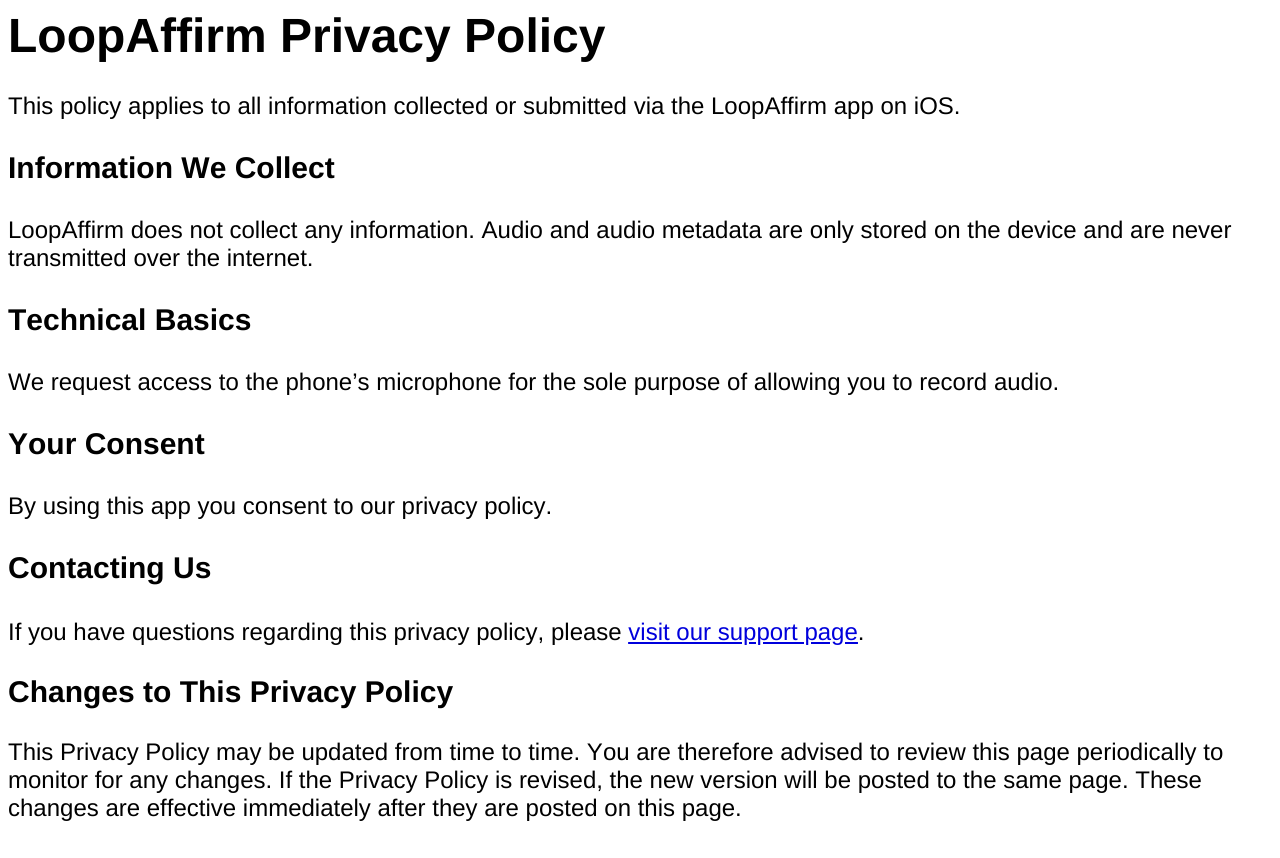
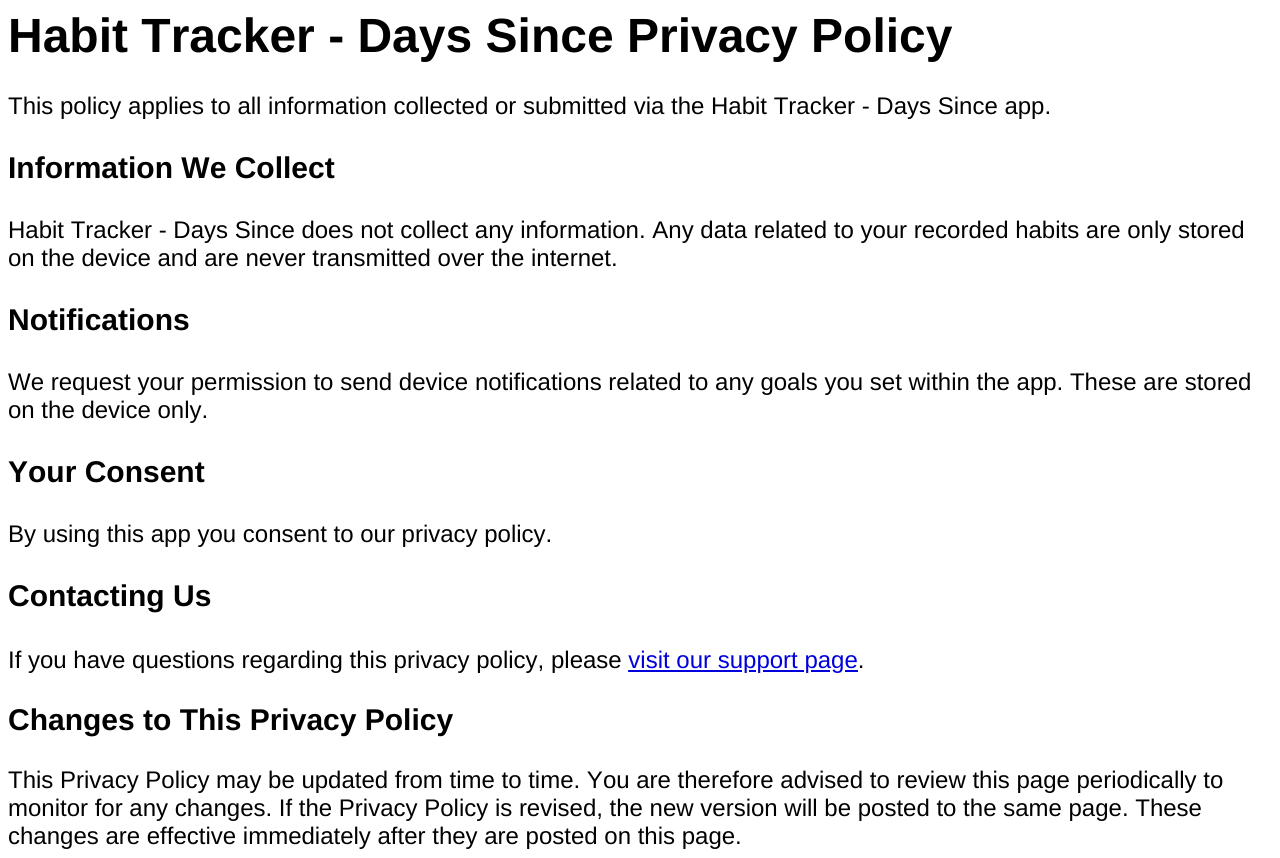
Before and after one commit to JPenny89/habittrackerdayssince, a plain HTML site: page index.html in a window 1280 px wide. Before the commit the page ends 830 px from the top, so only its background shows below. Drawn offline with Linux system fonts and the light colour scheme.

Commit message:
Updated privacy wording.html

```diff
--- a/index.html
+++ b/index.html
@@ -18,17 +18,17 @@
   </style>
 </head>
 <body>
-<p class="p1"><span class="s1"><b>LoopAffirm Privacy Policy</b><b></b></span></p>
+<p class="p1"><span class="s1"><b>Habit Tracker - Days Since Privacy Policy</b><b></b></span></p>
 <p class="p2"><span class="s1"></span><br></p>
-<p class="p3"><span class="s1">This policy applies to all information collected or submitted via the LoopAffirm app on iOS.</span></p>
+<p class="p3"><span class="s1">This policy applies to all information collected or submitted via the Habit Tracker - Days Since app.</span></p>
 <p class="p4"><span class="s1"></span><br></p>
 <p class="p5"><span class="s1"><b>Information We Collect</b><b></b></span></p>
 <p class="p2"><span class="s1"></span><br></p>
-<p class="p3"><span class="s1">LoopAffirm does not collect any information. Audio and audio metadata are only stored on the device and are never transmitted over the internet.</span></p>
+<p class="p3"><span class="s1">Habit Tracker - Days Since does not collect any information. Any data related to your recorded habits are only stored on the device and are never transmitted over the internet.</span></p>
 <p class="p4"><span class="s1"></span><br></p>
-<p class="p5"><span class="s1"><b>Technical Basics</b><b></b></span></p>
+<p class="p5"><span class="s1"><b>Notifications</b><b></b></span></p>
 <p class="p2"><span class="s1"></span><br></p>
-<p class="p3"><span class="s1">We request access to the phone’s microphone for the sole purpose of allowing you to record audio.</span></p>
+<p class="p3"><span class="s1">We request your permission to send device notifications related to any goals you set within the app. These are stored on the device only.</span></p>
 <p class="p4"><span class="s1"></span><br></p>
 <p class="p5"><span class="s1"><b>Your Consent</b><b></b></span></p>
 <p class="p2"><span class="s1"></span><br></p>
@@ -36,7 +36,7 @@
 <p class="p4"><span class="s1"></span><br></p>
 <p class="p5"><span class="s1"><b>Contacting Us</b><b></b></span></p>
 <p class="p4"><span class="s1"></span><br></p>
-<p class="p3"><span class="s1">If you have questions regarding this privacy policy, please <a href="https://jpenny89.github.io/loopaffirm.support/"><span class="s2">visit our support page</span></a>.</span></p>
+<p class="p3"><span class="s1">If you have questions regarding this privacy policy, please <a href="https://jpenny89.github.io/"><span class="s2">visit our support page</span></a>.</span></p>
 <p class="p2"><span class="s1"></span><br></p>
 <p class="p6"><span class="s1"><b>Changes to This Privacy Policy</b><b></b></span></p>
 <p class="p2"><span class="s1"></span><br></p>
```
